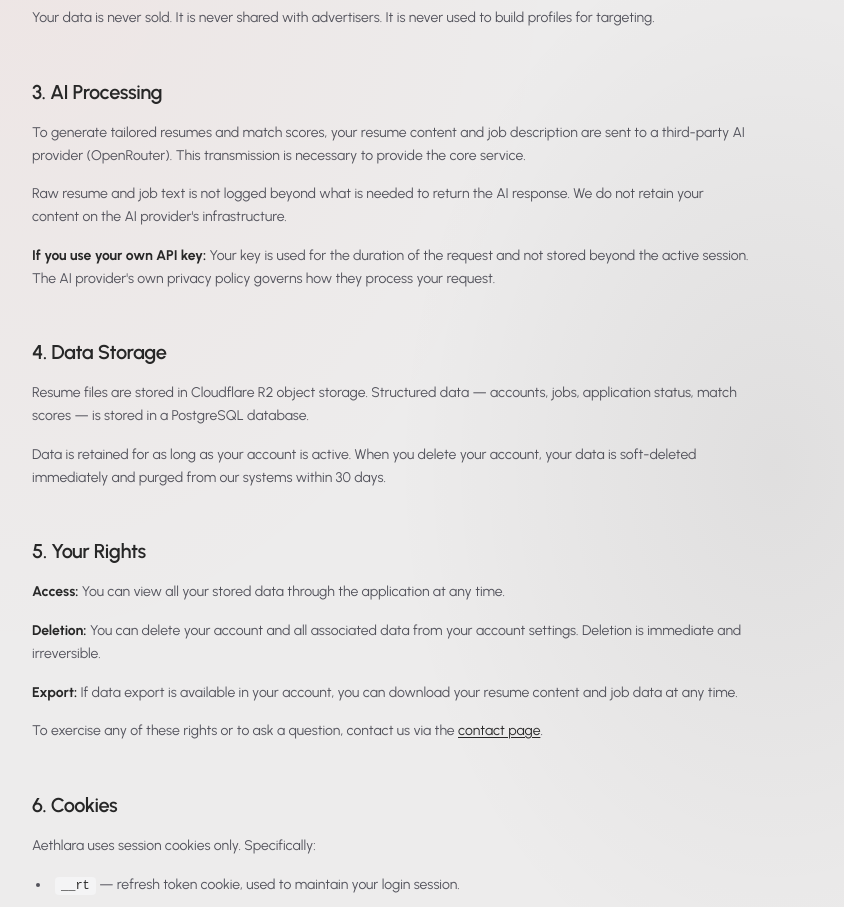
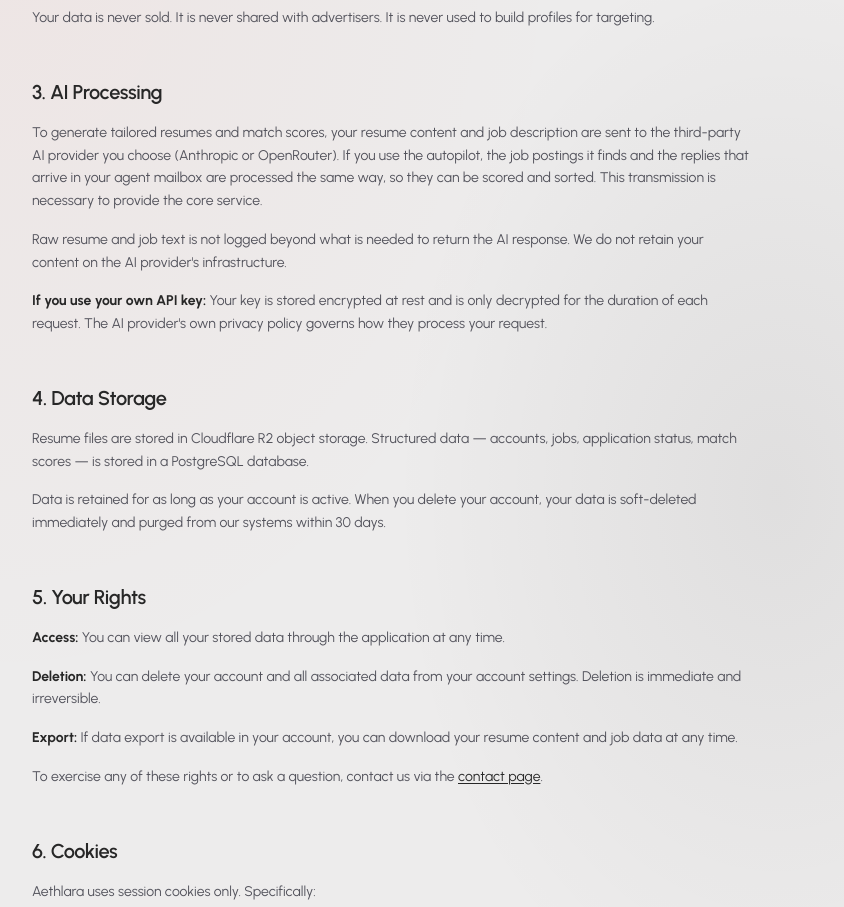
Before and after one commit to collinsadi/aethlara, a React (Vite) app in the folder client/: page /privacy in a window 1280 px wide. Shown: the part 1180-2087 px from the top of the page, without its empty margins (248-1092 px from the left). Built offline with nearby package versions, Linux system fonts and the light colour scheme; no server answers.

Commit message:
docs(client): cover Anthropic and the agent mailbox in the policy

```diff
--- a/client/src/pages/Privacy.tsx
+++ b/client/src/pages/Privacy.tsx
@@ -120,9 +120,11 @@ export function Privacy() {
           <div className="space-y-4 text-sm text-muted-foreground leading-relaxed">
             <p>
               To generate tailored resumes and match scores, your resume content
-              and job description are sent to a third-party AI provider
-              (OpenRouter). This transmission is necessary to provide the core
-              service.
+              and job description are sent to the third-party AI provider you
+              choose (Anthropic or OpenRouter). If you use the autopilot, the job
+              postings it finds and the replies that arrive in your agent mailbox
+              are processed the same way, so they can be scored and sorted. This
+              transmission is necessary to provide the core service.
             </p>
             <p>
               Raw resume and job text is not logged beyond what is needed to
@@ -133,8 +135,8 @@ export function Privacy() {
               <strong className="text-foreground">
                 If you use your own API key:
               </strong>{" "}
-              Your key is used for the duration of the request and not stored
-              beyond the active session. The AI provider's own privacy policy
+              Your key is stored encrypted at rest and is only decrypted for
+              the duration of each request. The AI provider's own privacy policy
               governs how they process your request.
             </p>
           </div>
```
